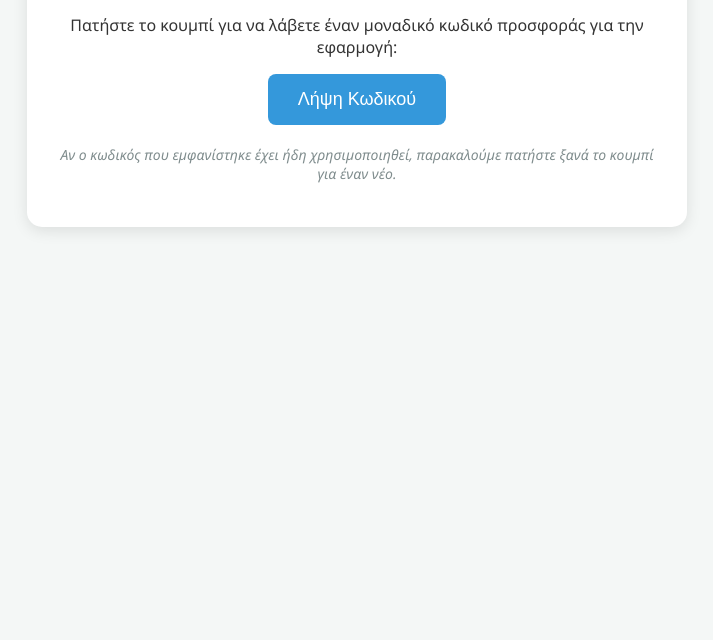
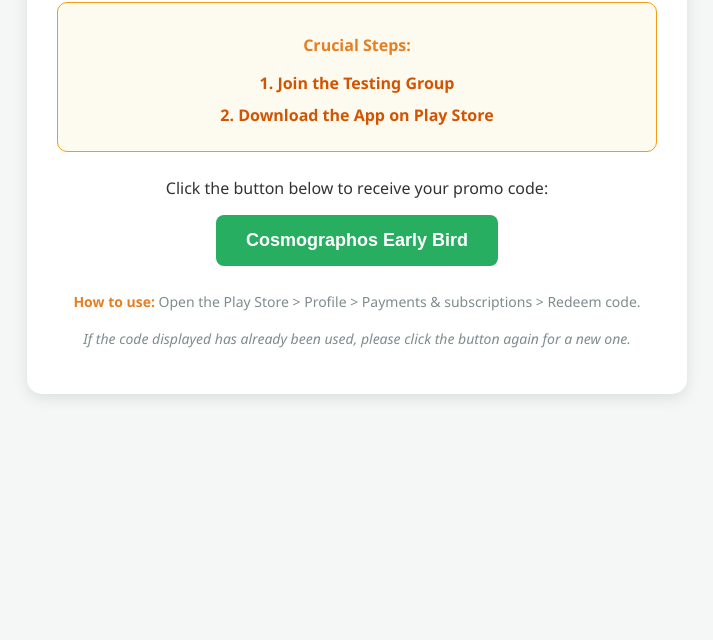
Before and after one commit to eaprivate/COSMOGRAPHOS-Promo-Codes, a plain HTML site: page index.html in a window 1280 px wide. Shown: the part 160-800 px from the top of the page, without its empty margins (283-996 px from the left). Drawn offline with Linux system fonts and the light colour scheme.

Commit message:
Update index.html

```diff
--- a/index.html
+++ b/index.html
@@ -1,9 +1,9 @@
 <!DOCTYPE html>
-<html lang="el">
+<html lang="en">
 <head>
     <meta charset="UTF-8">
     <meta name="viewport" content="width=device-width, initial-scale=1.0">
-    <title>Get Your Promo Code</title>
+    <title>Cosmographos Early Access</title>
     <style>
         body {
             font-family: 'Segoe UI', Tahoma, Geneva, Verdana, sans-serif;
@@ -20,7 +20,22 @@
             border-radius: 15px;
             box-shadow: 0 4px 15px rgba(0,0,0,0.1);
         }
-        h1 { color: #2c3e50; }
+        h1 { color: #2c3e50; margin-bottom: 10px; }
+        .links-section {
+            margin-bottom: 25px;
+            padding: 15px;
+            background: #fdfaf0;
+            border-radius: 10px;
+            border: 1px solid #f39c12;
+        }
+        .links-section a {
+            display: block;
+            margin: 10px 0;
+            color: #d35400;
+            text-decoration: none;
+            font-weight: bold;
+        }
+        .links-section a:hover { text-decoration: underline; }
         #code-display {
             font-size: 28px;
             font-weight: bold;
@@ -29,41 +44,55 @@
             background: #e8f4fd;
             border: 2px dashed #3498db;
             color: #2980b9;
-            display: none; /* Κρυφό μέχρι να πατηθεί το κουμπί */
+            display: none;
+            word-wrap: break-word;
         }
         button {
             padding: 15px 30px;
             font-size: 18px;
             cursor: pointer;
-            background: #3498db;
+            background: #27ae60;
             color: white;
             border: none;
             border-radius: 8px;
             transition: background 0.3s;
+            font-weight: bold;
         }
-        button:hover { background: #2980b9; }
+        button:hover { background: #219150; }
         .instruction {
-            margin-top: 20px;
+            margin-top: 25px;
             font-size: 14px;
             color: #7f8c8d;
-            font-style: italic;
+            line-height: 1.6;
+        }
+        .note {
+            font-weight: bold;
+            color: #e67e22;
         }
     </style>
 </head>
 <body>
 
     <div class="container">
-        <h1>Καλώς ήρθατε στο Early Access!</h1>
-        <p>Πατήστε το κουμπί για να λάβετε έναν μοναδικό κωδικό προσφοράς για την εφαρμογή:</p>
+        <h1>Welcome to Cosmographos!</h1>
 
-        <button onclick="getCode()">Λήψη Κωδικού</button>
+        <!-- Links Section -->
+        <div class="links-section">
+            <p><span class="note">Crucial Steps:</span></p>
+            <a href="https://groups.google.com/u/1/g/testing_curatedartworks4u" target="_blank">1. Join the Testing Group</a>
+            <a href="https://play.google.com/store/apps/details?id=com.cosmographos" target="_blank">2. Download the App on Play Store</a>
+        </div>
+
+        <p>Click the button below to receive your promo code:</p>
+
+        <button onclick="getCode()">Cosmographos Early Bird</button>
 
         <div id="code-display"></div>
 
-        <!-- Η οδηγία που ζήτησες -->
-        <p class="instruction">
-            Αν ο κωδικός που εμφανίστηκε έχει ήδη χρησιμοποιηθεί, παρακαλούμε πατήστε ξανά το κουμπί για έναν νέο.
-        </p>
+        <div class="instruction">
+            <p><span class="note">How to use:</span> Open the Play Store &gt; Profile &gt; Payments &amp; subscriptions &gt; Redeem code.</p>
+            <p><i>If the code displayed has already been used, please click the button again for a new one.</i></p>
+        </div>
     </div>
 
     <script>
@@ -76,11 +105,11 @@
 
                     const display = document.getElementById('code-display');
                     display.innerText = selectedCode;
-                    display.style.display = 'block'; // Εμφάνιση του πλαισίου
+                    display.style.display = 'block';
                 })
                 .catch(err => {
-                    console.error('Σφάλμα κατά τη φόρτωση:', err);
-                    alert('Προέκυψε σφάλμα. Βεβαιωθείτε ότι το αρχείο codes.json υπάρχει στο σωστό σημείο.');
+                    console.error('Error loading codes:', err);
+                    alert('An error occurred. Please make sure codes.json exists in the repository.');
                 });
         }
     </script>
```
